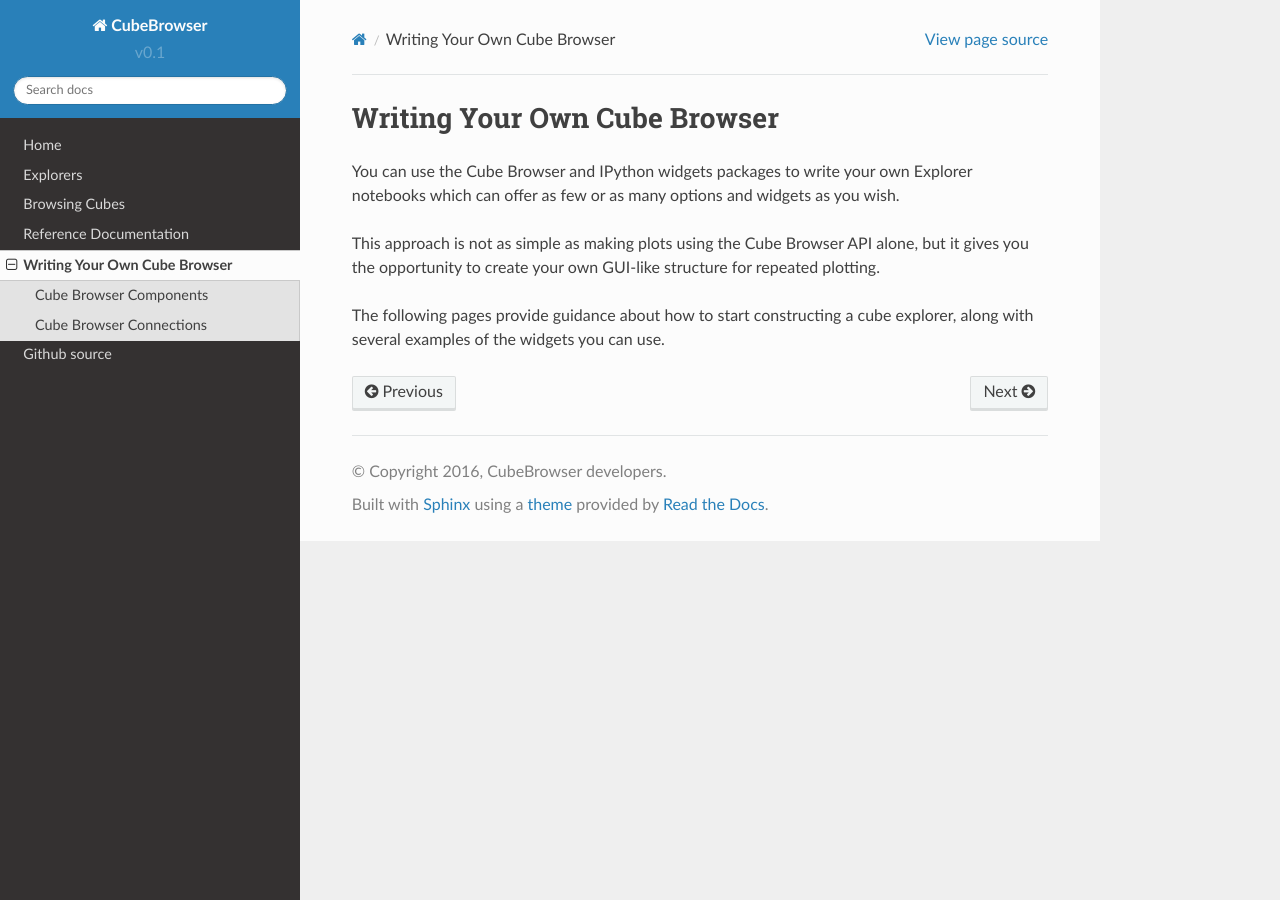
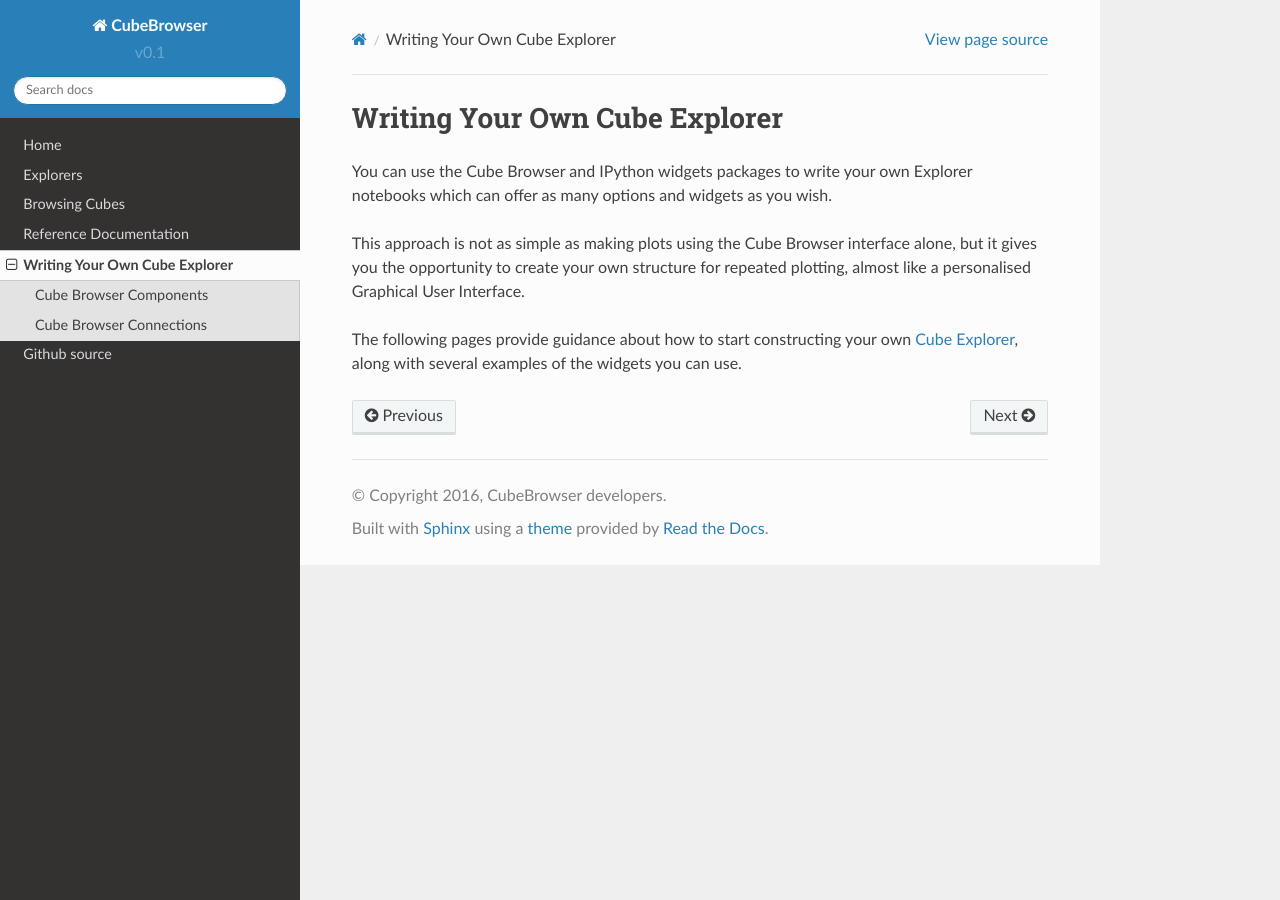
Before and after one commit to SciTools/cube_browser, a Sphinx documentation site: the page built from doc/write_your_own/intro.rst, in a window 1280 px wide. Built offline with Sphinx 7.4.7 and the Read the Docs theme 2.0.0, drawn with Linux system fonts in a browser that asks for light colours.

Commit message:
changes made

```diff
--- a/doc/write_your_own/intro.rst
+++ b/doc/write_your_own/intro.rst
@@ -1,11 +1,11 @@
-Writing Your Own Cube Browser
-=============================
+Writing Your Own Cube Explorer
+==============================
 
-You can use the Cube Browser and IPython widgets packages to write your own Explorer notebooks which can offer as few or as many options and widgets as you wish.
+You can use the Cube Browser and IPython widgets packages to write your own Explorer notebooks which can offer as many options and widgets as you wish.
 
-This approach is not as simple as making plots using the Cube Browser API alone, but it gives you the opportunity to create your own GUI-like structure for repeated plotting.
+This approach is not as simple as making plots using the Cube Browser interface alone, but it gives you the opportunity to create your own structure for repeated plotting, almost like a personalised Graphical User Interface.
 
-The following pages provide guidance about how to start constructing a cube explorer, along with several examples of the widgets you can use.
+The following pages provide guidance about how to start constructing your own `Cube Explorer <../../../explorers/intro.html>`_, along with several examples of the widgets you can use.
 
 
 
```
